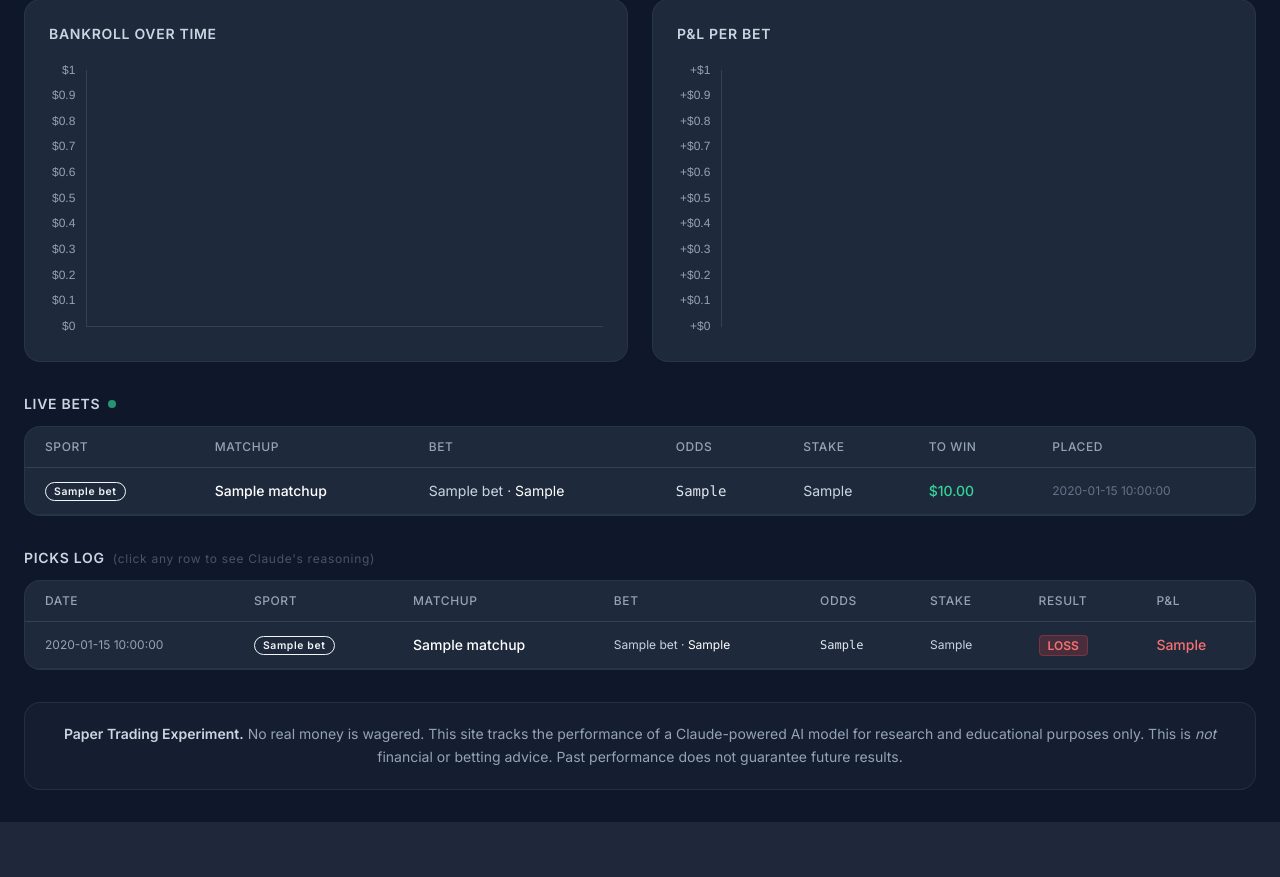
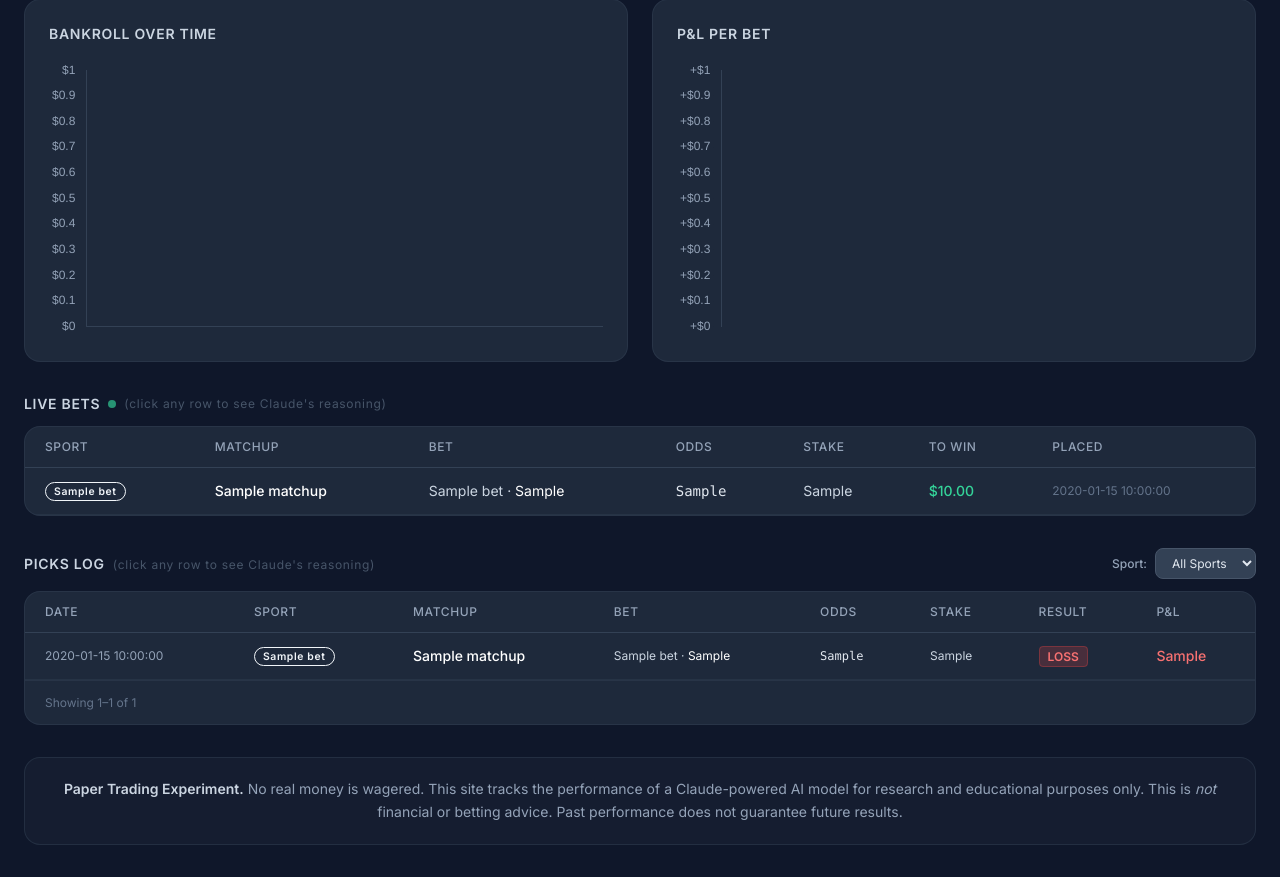
Before and after one commit to Andrew-Berman0/SportsBettingBot, a FastAPI app: template web/templates/index.html in a window 1280 px wide. Shown: the part 318-1195 px from the top of the page. Before the commit the page ends 1140 px from the top, so only its background shows below. Run offline with FastAPI, Linux system fonts and the light colour scheme; the template is opened without the code that fills it: most values are stand-ins (such as "Sample title", 1, 10 or a date in 2020); some libraries are stand-ins or nearby versions.

Commit message:
improved site functionality and added favicon and security features

```diff
--- a/web/app.py
+++ b/web/app.py
@@ -11,9 +11,11 @@ from pathlib import Path
 
 from fastapi import FastAPI, Request
 from fastapi.responses import HTMLResponse
+from fastapi.staticfiles import StaticFiles
 from fastapi.templating import Jinja2Templates
 
 app = FastAPI()
+app.mount("/static", StaticFiles(directory=str(Path(__file__).parent / "static")), name="static")
 templates = Jinja2Templates(directory=str(Path(__file__).parent / "templates"))
 
 STATE_FILE        = Path(__file__).parent.parent / "broker_state.json"
--- a/web/templates/index.html
+++ b/web/templates/index.html
@@ -4,6 +4,8 @@
   <meta charset="UTF-8" />
   <meta name="viewport" content="width=device-width, initial-scale=1.0" />
   <title>WWAID — What Would AI Do?</title>
+  <link rel="icon" type="image/svg+xml" href="/static/favicon.svg">
+  <link rel="shortcut icon" href="/static/favicon.svg">
   <script src="https://cdn.tailwindcss.com"></script>
   <script src="https://cdn.jsdelivr.net/npm/chart.js@4.4.0/dist/chart.umd.min.js"></script>
   <link rel="preconnect" href="https://fonts.googleapis.com" />
@@ -108,6 +110,7 @@
       <h2 class="text-sm font-semibold text-slate-300 uppercase tracking-wider mb-3 flex items-center gap-2">
         Live Bets
         <span class="w-2 h-2 rounded-full bg-emerald-400 animate-pulse inline-block"></span>
+        <span class="text-slate-600 normal-case font-normal text-xs">(click any row to see Claude's reasoning)</span>
       </h2>
       <div class="bg-slate-800 rounded-2xl border border-slate-700/50 overflow-hidden">
         <table class="w-full text-sm">
@@ -124,7 +127,8 @@
           </thead>
           <tbody>
             {% for bet in open_bets %}
-            <tr class="border-b border-slate-700/40">
+            <tr class="bet-row border-b border-slate-700/40 hover:bg-slate-700/30 transition-colors"
+                onclick="toggleRow('ob-{{ loop.index }}')">
               <td class="px-5 py-3">
                 <span class="sport-pill sport-{{ bet.sport_label | lower }}">{{ bet.sport_label }}</span>
               </td>
@@ -135,6 +139,21 @@
               <td class="px-5 py-3 text-emerald-400 font-medium">${{ "%.2f"|format(bet.to_win) }}</td>
               <td class="px-5 py-3 text-slate-500 text-xs">{{ bet.placed_date }}</td>
             </tr>
+
+            <tr id="ob-{{ loop.index }}" class="reasoning-row border-b border-slate-700/40 bg-slate-900/60">
+              <td colspan="7" class="px-6 py-5">
+                <div class="flex gap-6">
+                  <div class="flex-1">
+                    <p class="text-xs font-semibold text-blue-400 uppercase tracking-wider mb-2">Claude's Reasoning</p>
+                    <p class="text-slate-300 text-sm leading-relaxed">{{ bet.reasoning or "No reasoning recorded." }}</p>
+                  </div>
+                  <div class="text-xs text-slate-500 space-y-1 min-w-[200px]">
+                    <p><span class="text-slate-400">AI estimate:</span> {{ "%.0f"|format((bet.claude_home_prob or 0) * 100) }}% home win</p>
+                    <p><span class="text-slate-400">Market implied:</span> {{ "%.0f"|format((bet.book_home_prob or 0) * 100) }}% home win</p>
+                  </div>
+                </div>
+              </td>
+            </tr>
             {% endfor %}
           </tbody>
         </table>
@@ -144,9 +163,22 @@
 
     <!-- ── Picks log ───────────────────────────────────────────── -->
     <div>
-      <h2 class="text-sm font-semibold text-slate-300 uppercase tracking-wider mb-3">
-        Picks Log <span class="text-slate-600 normal-case font-normal text-xs ml-1">(click any row to see Claude's reasoning)</span>
-      </h2>
+      <div class="flex items-center justify-between mb-3">
+        <h2 class="text-sm font-semibold text-slate-300 uppercase tracking-wider">
+          Picks Log <span class="text-slate-600 normal-case font-normal text-xs ml-1">(click any row to see Claude's reasoning)</span>
+        </h2>
+        <div class="flex items-center gap-2">
+          <label class="text-xs text-slate-400 font-medium">Sport:</label>
+          <select id="sportFilter" onchange="filterSport()"
+                  class="bg-slate-700 text-slate-200 text-xs rounded-lg px-3 py-1.5 border border-slate-600 focus:outline-none focus:border-slate-500 cursor-pointer">
+            <option value="all">All Sports</option>
+            {% for sport in sport_stats.keys() %}
+            <option value="{{ sport }}">{{ sport }}</option>
+            {% endfor %}
+          </select>
+        </div>
+      </div>
+
       <div class="bg-slate-800 rounded-2xl border border-slate-700/50 overflow-hidden">
         <table class="w-full text-sm">
           <thead>
@@ -161,10 +193,12 @@
               <th class="px-5 py-3 text-left font-medium">P&amp;L</th>
             </tr>
           </thead>
-          <tbody>
+          <tbody id="picksBody">
             {% for bet in closed_bets %}
 
             <tr class="bet-row border-b border-slate-700/40 hover:bg-slate-700/30 transition-colors"
+                data-sport="{{ bet.sport_label }}"
+                data-idx="{{ loop.index }}"
                 onclick="toggleRow('r-{{ loop.index }}')">
               <td class="px-5 py-3 text-slate-400 text-xs">{{ bet.settled_date }}</td>
               <td class="px-5 py-3">
@@ -192,8 +226,8 @@
                     <p class="text-slate-300 text-sm leading-relaxed">{{ bet.reasoning or "No reasoning recorded." }}</p>
                   </div>
                   <div class="text-xs text-slate-500 space-y-1 min-w-[200px]">
-                    <p><span class="text-slate-400">AI estimate:</span> {{ "%.0f"|format(bet.claude_home_prob * 100) }}% home win</p>
-                    <p><span class="text-slate-400">Market implied:</span> {{ "%.0f"|format(bet.book_home_prob * 100) }}% home win</p>
+                    <p><span class="text-slate-400">AI estimate:</span> {{ "%.0f"|format((bet.claude_home_prob or 0) * 100) }}% home win</p>
+                    <p><span class="text-slate-400">Market implied:</span> {{ "%.0f"|format((bet.book_home_prob or 0) * 100) }}% home win</p>
                     {% if bet.score_str %}
                     <p class="mt-2 text-slate-400">Final: {{ bet.score_str }}</p>
                     {% endif %}
@@ -205,6 +239,12 @@
             {% endfor %}
           </tbody>
         </table>
+
+        <!-- Pagination -->
+        <div id="paginationContainer" class="px-5 py-3 border-t border-slate-700/50 flex items-center justify-between min-h-[44px]">
+          <span id="paginationInfo" class="text-xs text-slate-500"></span>
+          <div id="paginationButtons" class="flex gap-1"></div>
+        </div>
       </div>
     </div>
 
@@ -231,7 +271,6 @@
     Chart.defaults.color = '#94a3b8';
     Chart.defaults.borderColor = '#334155';
 
-    // Bankroll line chart
     new Chart(document.getElementById('bankrollChart'), {
       type: 'line',
       data: {
@@ -261,7 +300,6 @@
       }
     });
 
-    // P&L bar chart
     new Chart(document.getElementById('pnlChart'), {
       type: 'bar',
       data: {
@@ -286,11 +324,100 @@
       }
     });
 
-    // Row expand/collapse
+    // Row expand/collapse (shared by open bets and picks log)
     function toggleRow(id) {
       const row = document.getElementById(id);
-      row.classList.toggle('open');
+      if (row) row.classList.toggle('open');
     }
+
+    // ── Picks log: filtering + pagination ────────────────────────
+
+    const ROWS_PER_PAGE = 20;
+    let currentPage = 1;
+    let currentSport = 'all';
+
+    function filterSport() {
+      currentSport = document.getElementById('sportFilter').value;
+      currentPage = 1;
+      applyFiltersAndPagination();
+    }
+
+    function goToPage(page) {
+      currentPage = page;
+      applyFiltersAndPagination();
+    }
+
+    function applyFiltersAndPagination() {
+      const allBetRows = Array.from(document.querySelectorAll('#picksBody tr.bet-row'));
+
+      const filtered = currentSport === 'all'
+        ? allBetRows
+        : allBetRows.filter(r => r.dataset.sport === currentSport);
+
+      const total = filtered.length;
+      const totalPages = Math.max(1, Math.ceil(total / ROWS_PER_PAGE));
+      if (currentPage > totalPages) currentPage = totalPages;
+
+      const start = (currentPage - 1) * ROWS_PER_PAGE;
+      const pageSet = new Set(filtered.slice(start, start + ROWS_PER_PAGE));
+
+      allBetRows.forEach(betRow => {
+        const rRow = document.getElementById('r-' + betRow.dataset.idx);
+        const show = pageSet.has(betRow);
+        betRow.style.display = show ? '' : 'none';
+        if (rRow) {
+          if (!show) {
+            rRow.style.display = 'none';
+            rRow.classList.remove('open');
+          } else {
+            rRow.style.display = '';  // hand back to CSS (.reasoning-row rules)
+          }
+        }
+      });
+
+      const to = Math.min(start + ROWS_PER_PAGE, total);
+      renderPagination(totalPages, total, total ? start + 1 : 0, to);
+    }
+
+    function renderPagination(totalPages, total, from, to) {
+      document.getElementById('paginationInfo').textContent =
+        total === 0 ? 'No bets found' : `Showing ${from}–${to} of ${total}`;
+
+      const buttons = document.getElementById('paginationButtons');
+      if (totalPages <= 1) { buttons.innerHTML = ''; return; }
+
+      const btn = (label, page, active, disabled) =>
+        `<button onclick="goToPage(${page})" ${disabled ? 'disabled' : ''}
+          class="px-3 py-1 rounded text-xs font-medium transition-colors ${
+            active
+              ? 'bg-slate-600 text-white'
+              : 'text-slate-400 hover:bg-slate-700 hover:text-white'
+          } disabled:opacity-30 disabled:cursor-not-allowed">${label}</button>`;
+
+      let html = btn('‹', currentPage - 1, false, currentPage === 1);
+
+      const pages = pageRange(currentPage, totalPages);
+      let prev = null;
+      for (const p of pages) {
+        if (prev !== null && p - prev > 1)
+          html += `<span class="px-1 text-slate-600 text-xs self-center">…</span>`;
+        html += btn(p, p, p === currentPage, false);
+        prev = p;
+      }
+
+      html += btn('›', currentPage + 1, false, currentPage === totalPages);
+      buttons.innerHTML = html;
+    }
+
+    function pageRange(current, total) {
+      if (total <= 7) return Array.from({ length: total }, (_, i) => i + 1);
+      const set = new Set([1, total, current,
+        Math.max(1, current - 1), Math.min(total, current + 1)]);
+      return Array.from(set).sort((a, b) => a - b);
+    }
+
+    // Run on load
+    applyFiltersAndPagination();
   </script>
 
 </body>
```
Also changed, not shown: assets/wwaid-favicon.svg (added), web/static/favicon.svg (added).
